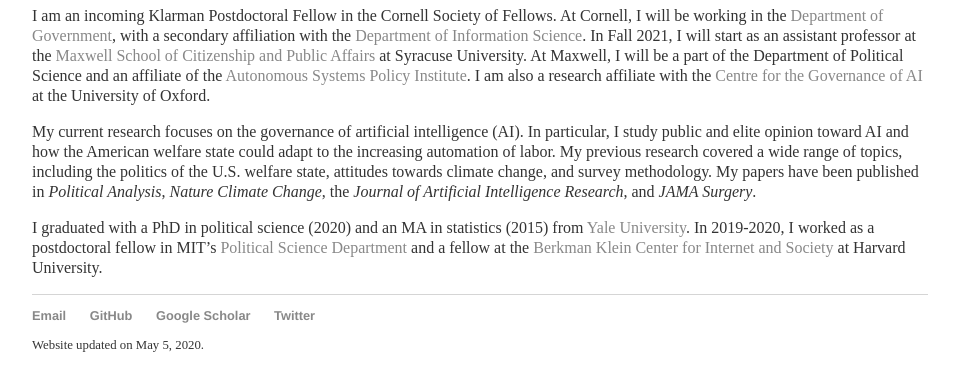
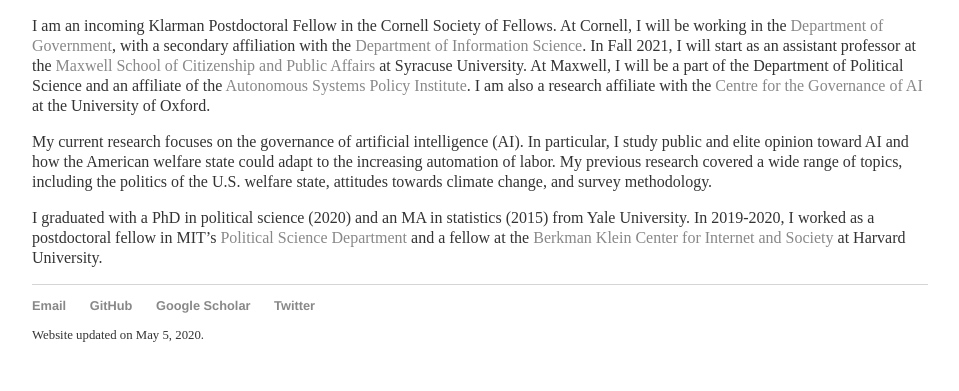
Before and after one commit to morganlivingston/baobaofzhang.github.io, a Jekyll site: the page built from index.html, in a window 1280 px wide, cut to the strip 388-779 px from the top of the page. Shown: the whole strip, without its empty margins (160-1119 px from the left). Built offline with Jekyll 4.4.1, drawn with Linux system fonts in a browser that asks for light colours.

Commit message:
Update index.html

```diff
--- a/index.html
+++ b/index.html
@@ -7,12 +7,12 @@
 		<div class="blurb">
 			<h1>Baobao Zhang</h1>
 
-			<img src="documents/baobao_zhang_circle_2019.png" alt="Baobao Zhang" style="width:175px;height:175px;">
+			<img src="documents/baobao_zhang_circle_2019.png" alt="Baobao Zhang" style="width:185px;height:185px;">
 
 			<p>I am an incoming Klarman Postdoctoral Fellow in the Cornell Society of Fellows. At Cornell, I will be working in the <a href="https://government.cornell.edu/">Department of Government</a>, with a secondary affiliation with the <a href="http://infosci.cornell.edu/">Department of Information Science</a>. In Fall 2021, I will start as an assistant professor at the <a href="https://www.maxwell.syr.edu/">Maxwell School of Citizenship and Public Affairs</a> at Syracuse University. At Maxwell, I will be a part of the Department of Political Science and an affiliate of the <a href="https://www.maxwell.syr.edu/autonomous-policy/">Autonomous Systems Policy Institute</a>. I am also a research affiliate with the <a href="https://governance.ai/">Centre for the Governance of AI</a> at the University of Oxford.</p>
 
-			<p>My current research focuses on the governance of artificial intelligence (AI). In particular, I study public and elite opinion toward AI and how the American welfare state could adapt to the increasing automation of labor. My previous research covered a wide range of topics, including the politics of the U.S. welfare state, attitudes towards climate change, and survey methodology. My papers have been published in <i>Political Analysis</i>, <i>Nature Climate Change</i>, the <i>Journal of Artificial Intelligence Research</i>, and <i>JAMA Surgery</i>.
+			<p>My current research focuses on the governance of artificial intelligence (AI). In particular, I study public and elite opinion toward AI and how the American welfare state could adapt to the increasing automation of labor. My previous research covered a wide range of topics, including the politics of the U.S. welfare state, attitudes towards climate change, and survey methodology.</p>
 
-            <p>I graduated with a PhD in political science (2020) and an MA in statistics (2015) from <a href="https://politicalscience.yale.edu/">Yale University</a>. In 2019-2020, I worked as a postdoctoral fellow in MIT’s <a href="https://polisci.mit.edu/">Political Science Department</a> and a fellow at the <a href="https://cyber.harvard.edu/">Berkman Klein Center for Internet and Society</a> at Harvard University.
+            <p>I graduated with a PhD in political science (2020) and an MA in statistics (2015) from Yale University. In 2019-2020, I worked as a postdoctoral fellow in MIT’s <a href="https://polisci.mit.edu/">Political Science Department</a> and a fellow at the <a href="https://cyber.harvard.edu/">Berkman Klein Center for Internet and Society</a> at Harvard University.</p>
 
 		</div>
```
